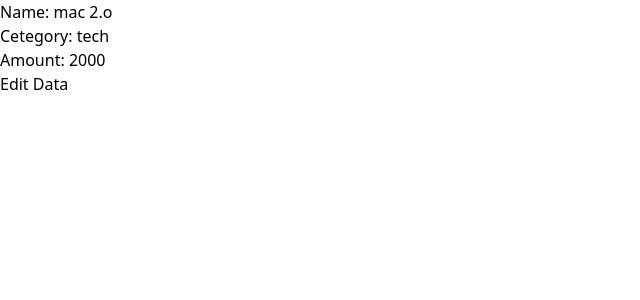
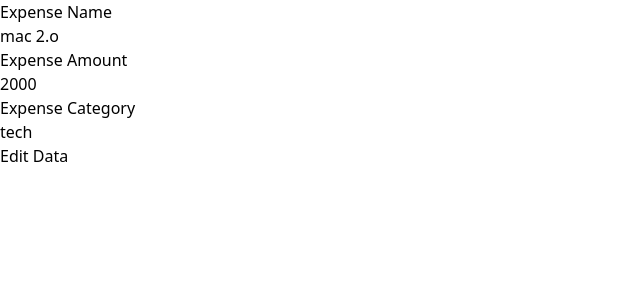
Before and after one commit to imsaqib04/Expense-Tracker, a Django app: page /edit/1/ in a window 1280 px wide. Shown: the top 300 px of the page, without its empty margins (0-640 px from the left). Run offline with Django 5.2, Linux system fonts and the light colour scheme; data comes from the database, SQL or seed files in the repository; both versions use the stored data as it was after the commit; style sheets or scripts are compiled from the project's sources.

Commit message:
delete function

```diff
--- a/myapp/templates/myapp/edit.html
+++ b/myapp/templates/myapp/edit.html
@@ -1,21 +1,39 @@
 {% extends "myapp/base.html" %}
-{% block body  %}
+{% block body %}
+<form method="POST" class="px-10 py-10">
+    {% csrf_token %}
 
-<form method="POST">
-    {% csrf_token %}
-    <divc class="px-10 py-10">
-
-        <div class ="mx-10">
-            <div class = "mb-5">
-                <label class="font-semibold"></label>
-            </div>
-            <div>
-                {{expense_form}}
+    <div class="flex items-end space-x-6">
+        <!-- Expense Name -->
+        <div>
+            <label for="id_name" class="font-semibold block mb-1">Expense Name</label>
+            <div class="border p-1">
+                {{ expense_form.name }}
             </div>
         </div>
 
+        <!-- Expense Amount -->
+        <div>
+            <label for="id_amount" class="font-semibold block mb-1">Expense Amount</label>
+            <div class="border p-1">
+                {{ expense_form.amount }}
+            </div>
+        </div>
+
+        <!-- Expense Category -->
+        <div>
+            <label for="id_category" class="font-semibold block mb-1">Expense Category</label>
+            <div class="border p-1">
+                {{ expense_form.cetegory }}
+            </div>
+        </div>
+
+        <!-- Submit Button -->
+        <div>
+            <button class="bg-green-500 px-5 py-2 text-white font-bold rounded" type="submit">
+                Edit Data
+            </button>
+        </div>
     </div>
-    <button type = "submit">Edit Data</button>
 </form>
-
-{% endblock  %}
+{% endblock %}
--- a/myapp/urls.py
+++ b/myapp/urls.py
@@ -1,8 +1,9 @@
 from django.urls import path
-from .views import index,edit
+from .views import index,edit,delete
 
 urlpatterns = [
 
     path("",index,name='index'),
     path("edit/<int:id>/",edit,name="edit"),
+    path("delete/<int:id>/",delete,name="delete"),
 ]
--- a/myapp/views.py
+++ b/myapp/views.py
@@ -26,3 +26,9 @@
             return redirect('index')
 
     return render(request,'myapp/edit.html',{'expense_form':expense_form})
+
+def delete(request,id):
+    if request.method=="POST" and 'delete' in request.POST:
+        expense = Expense.objects.get(id=id)
+        expense.delete()
+    return redirect('index')
```
Also changed, not shown: myapp/templates/myapp/index.html (+6 -3 lines), db.sqlite3.
